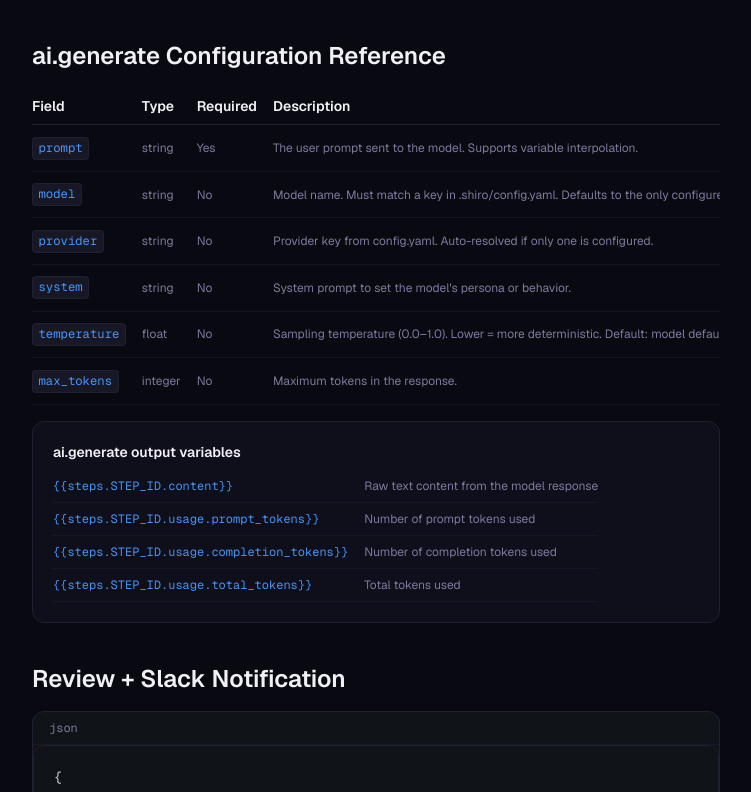
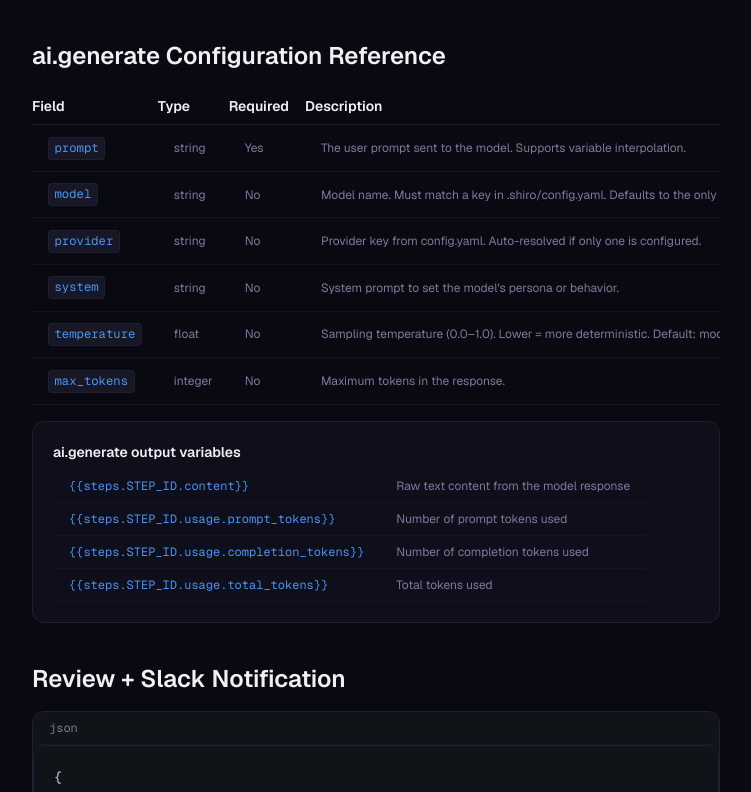
Before and after one commit to rajitk13/shiro-automation-docs, a Next.js app: page /docs/ai/code-review in a window 1280 px wide. Shown: the part 2528-3320 px from the top of the page, without its empty margins (400-1151 px from the left). Built offline with nearby package versions, Linux system fonts and the light colour scheme.

Commit message:
fix: spacing change

```diff
--- a/app/docs/ai/code-review/page.tsx
+++ b/app/docs/ai/code-review/page.tsx
@@ -186,10 +186,10 @@ export default function AICodeReviewPage() {
                   ["GITHUB_SHA", "Commit SHA to attach inline comments to"],
                 ].map(([k, v]) => (
                   <tr key={k} className="border-b border-border/50">
-                    <td className="py-2 pr-4 font-mono text-primary whitespace-nowrap">
+                    <td className="py-2 px-4 font-mono text-primary whitespace-nowrap">
                       {k}
                     </td>
-                    <td className="py-2">{v}</td>
+                    <td className="py-2 px-4">{v}</td>
                   </tr>
                 ))}
               </tbody>
@@ -282,66 +282,66 @@ export default function AICodeReviewPage() {
             </thead>
             <tbody className="text-muted-foreground">
               <tr className="border-b border-border/50">
-                <td className="py-3 pr-4">
+                <td className="py-3 px-4">
                   <code className="text-xs text-primary">prompt</code>
                 </td>
-                <td className="py-3 pr-4 text-xs">string</td>
-                <td className="py-3 pr-4 text-xs">Yes</td>
-                <td className="py-3 text-xs">
+                <td className="py-3 px-4 text-xs">string</td>
+                <td className="py-3 px-4 text-xs">Yes</td>
+                <td className="py-3 px-4 text-xs">
                   The user prompt sent to the model. Supports variable
                   interpolation.
                 </td>
               </tr>
               <tr className="border-b border-border/50">
-                <td className="py-3 pr-4">
+                <td className="py-3 px-4">
                   <code className="text-xs text-primary">model</code>
                 </td>
-                <td className="py-3 pr-4 text-xs">string</td>
-                <td className="py-3 pr-4 text-xs">No</td>
-                <td className="py-3 text-xs">
+                <td className="py-3 px-4 text-xs">string</td>
+                <td className="py-3 px-4 text-xs">No</td>
+                <td className="py-3 px-4 text-xs">
                   Model name. Must match a key in .shiro/config.yaml. Defaults
                   to the only configured model.
                 </td>
               </tr>
               <tr className="border-b border-border/50">
-                <td className="py-3 pr-4">
+                <td className="py-3 px-4">
                   <code className="text-xs text-primary">provider</code>
                 </td>
-                <td className="py-3 pr-4 text-xs">string</td>
-                <td className="py-3 pr-4 text-xs">No</td>
-                <td className="py-3 text-xs">
+                <td className="py-3 px-4 text-xs">string</td>
+                <td className="py-3 px-4 text-xs">No</td>
+                <td className="py-3 px-4 text-xs">
                   Provider key from config.yaml. Auto-resolved if only one is
                   configured.
                 </td>
               </tr>
               <tr className="border-b border-border/50">
-                <td className="py-3 pr-4">
+                <td className="py-3 px-4">
                   <code className="text-xs text-primary">system</code>
                 </td>
-                <td className="py-3 pr-4 text-xs">string</td>
-                <td className="py-3 pr-4 text-xs">No</td>
-                <td className="py-3 text-xs">
+                <td className="py-3 px-4 text-xs">string</td>
+                <td className="py-3 px-4 text-xs">No</td>
+                <td className="py-3 px-4 text-xs">
                   System prompt to set the model&apos;s persona or behavior.
                 </td>
               </tr>
               <tr className="border-b border-border/50">
-                <td className="py-3 pr-4">
+                <td className="py-3 px-4">
                   <code className="text-xs text-primary">temperature</code>
                 </td>
-                <td className="py-3 pr-4 text-xs">float</td>
-                <td className="py-3 pr-4 text-xs">No</td>
-                <td className="py-3 text-xs">
+                <td className="py-3 px-4 text-xs">float</td>
+                <td className="py-3 px-4 text-xs">No</td>
+                <td className="py-3 px-4 text-xs">
                   Sampling temperature (0.0–1.0). Lower = more deterministic.
                   Default: model default.
                 </td>
               </tr>
               <tr className="border-b border-border/50">
-                <td className="py-3 pr-4">
+                <td className="py-3 px-4">
                   <code className="text-xs text-primary">max_tokens</code>
                 </td>
-                <td className="py-3 pr-4 text-xs">integer</td>
-                <td className="py-3 pr-4 text-xs">No</td>
-                <td className="py-3 text-xs">
+                <td className="py-3 px-4 text-xs">integer</td>
+                <td className="py-3 px-4 text-xs">No</td>
+                <td className="py-3 px-4 text-xs">
                   Maximum tokens in the response.
                 </td>
               </tr>
@@ -370,10 +370,10 @@ export default function AICodeReviewPage() {
                   ["{{steps.STEP_ID.usage.total_tokens}}", "Total tokens used"],
                 ].map(([k, v]) => (
                   <tr key={k} className="border-b border-border/50">
-                    <td className="py-2 pr-4 font-mono text-primary whitespace-nowrap">
+                    <td className="py-2 px-4 font-mono text-primary whitespace-nowrap">
                       {k}
                     </td>
-                    <td className="py-2">{v}</td>
+                    <td className="py-2 px-4">{v}</td>
                   </tr>
                 ))}
               </tbody>
--- a/app/docs/ai/configuration/page.tsx
+++ b/app/docs/ai/configuration/page.tsx
@@ -153,12 +153,12 @@ export default function AIConfigurationPage() {
                 ],
               ].map(([field, type_, req, desc]) => (
                 <tr key={field} className="border-b border-border/50">
-                  <td className="py-3 pr-4">
+                  <td className="py-3 px-4">
                     <code className="text-xs text-primary">{field}</code>
                   </td>
-                  <td className="py-3 pr-4 text-xs">{type_}</td>
-                  <td className="py-3 pr-4 text-xs">{req}</td>
-                  <td className="py-3">{desc}</td>
+                  <td className="py-3 px-4 text-xs">{type_}</td>
+                  <td className="py-3 px-4 text-xs">{req}</td>
+                  <td className="py-3 px-4">{desc}</td>
                 </tr>
               ))}
             </tbody>
--- a/app/docs/ai/providers/page.tsx
+++ b/app/docs/ai/providers/page.tsx
@@ -201,10 +201,10 @@ export default function AIProvidersPage() {
                 ["headers", "Map of extra HTTP headers to include in requests"],
               ].map(([f, d]) => (
                 <tr key={f} className="border-b border-border/50">
-                  <td className="py-3 pr-4">
+                  <td className="py-3 px-4">
                     <code className="text-xs text-primary">{f}</code>
                   </td>
-                  <td className="py-3">{d}</td>
+                  <td className="py-3 px-4">{d}</td>
                 </tr>
               ))}
             </tbody>
@@ -288,10 +288,10 @@ ollama pull llama3:8b`}</CodeBlock>
                 ],
               ].map(([f, d]) => (
                 <tr key={f} className="border-b border-border/50">
-                  <td className="py-3 pr-4">
+                  <td className="py-3 px-4">
                     <code className="text-xs text-primary">{f}</code>
                   </td>
-                  <td className="py-3">{d}</td>
+                  <td className="py-3 px-4">{d}</td>
                 </tr>
               ))}
             </tbody>
--- a/app/docs/cicd/github/page.tsx
+++ b/app/docs/cicd/github/page.tsx
@@ -102,9 +102,9 @@ jobs:
                 ],
               ].map(([input, def, desc]) => (
                 <tr key={input} className="border-b border-border/50">
-                  <td className="py-2 font-mono text-accent">{input}</td>
-                  <td className="py-2 font-mono text-xs">{def}</td>
-                  <td className="py-2">{desc}</td>
+                  <td className="py-2 px-4 font-mono text-accent">{input}</td>
+                  <td className="py-2 px-4 font-mono text-xs">{def}</td>
+                  <td className="py-2 px-4">{desc}</td>
                 </tr>
               ))}
             </tbody>
@@ -217,11 +217,11 @@ jobs:
                 ],
               ].map(([op, config, output]) => (
                 <tr key={op} className="border-b border-border/50">
-                  <td className="py-3 pr-4">
+                  <td className="py-3 px-4">
                     <code className="text-primary">{op}</code>
                   </td>
-                  <td className="py-3 pr-4">{config}</td>
-                  <td className="py-3">{output}</td>
+                  <td className="py-3 px-4">{config}</td>
+                  <td className="py-3 px-4">{output}</td>
                 </tr>
               ))}
             </tbody>
@@ -249,10 +249,10 @@ jobs:
                   ],
                 ].map(([k, v]) => (
                   <tr key={k} className="border-b border-border/50">
-                    <td className="py-2 pr-4 font-mono text-primary whitespace-nowrap">
+                    <td className="py-2 px-4 font-mono text-primary whitespace-nowrap">
                       {k}
                     </td>
-                    <td className="py-2">{v}</td>
+                    <td className="py-2 px-4">{v}</td>
                   </tr>
                 ))}
               </tbody>
@@ -306,11 +306,11 @@ jobs:
                 ],
               ].map(([field, req, desc]) => (
                 <tr key={field} className="border-b border-border/50">
-                  <td className="py-3 pr-4">
+                  <td className="py-3 px-4">
                     <code className="text-primary">{field}</code>
                   </td>
-                  <td className="py-3 pr-4">{req}</td>
-                  <td className="py-3">{desc}</td>
+                  <td className="py-3 px-4">{req}</td>
+                  <td className="py-3 px-4">{desc}</td>
                 </tr>
               ))}
             </tbody>
--- a/app/docs/modules/jira-datacenter/page.tsx
+++ b/app/docs/modules/jira-datacenter/page.tsx
@@ -43,7 +43,7 @@ function ParamRow({
 }) {
   return (
     <tr className="border-b border-border/50">
-      <td className="py-3 pr-4">
+      <td className="py-3 px-4">
         <code className="text-xs text-primary">{name}</code>
         {required && (
           <span className="ml-1.5 text-[10px] text-red-400 font-medium">
@@ -51,8 +51,8 @@ function ParamRow({
           </span>
         )}
       </td>
-      <td className="py-3 pr-4 text-xs text-muted-foreground">{type}</td>
-      <td className="py-3 text-sm text-muted-foreground">{description}</td>
+      <td className="py-3 px-4 text-xs text-muted-foreground">{type}</td>
+      <td className="py-3 px-4 text-sm text-muted-foreground">{description}</td>
     </tr>
   )
 }
```
